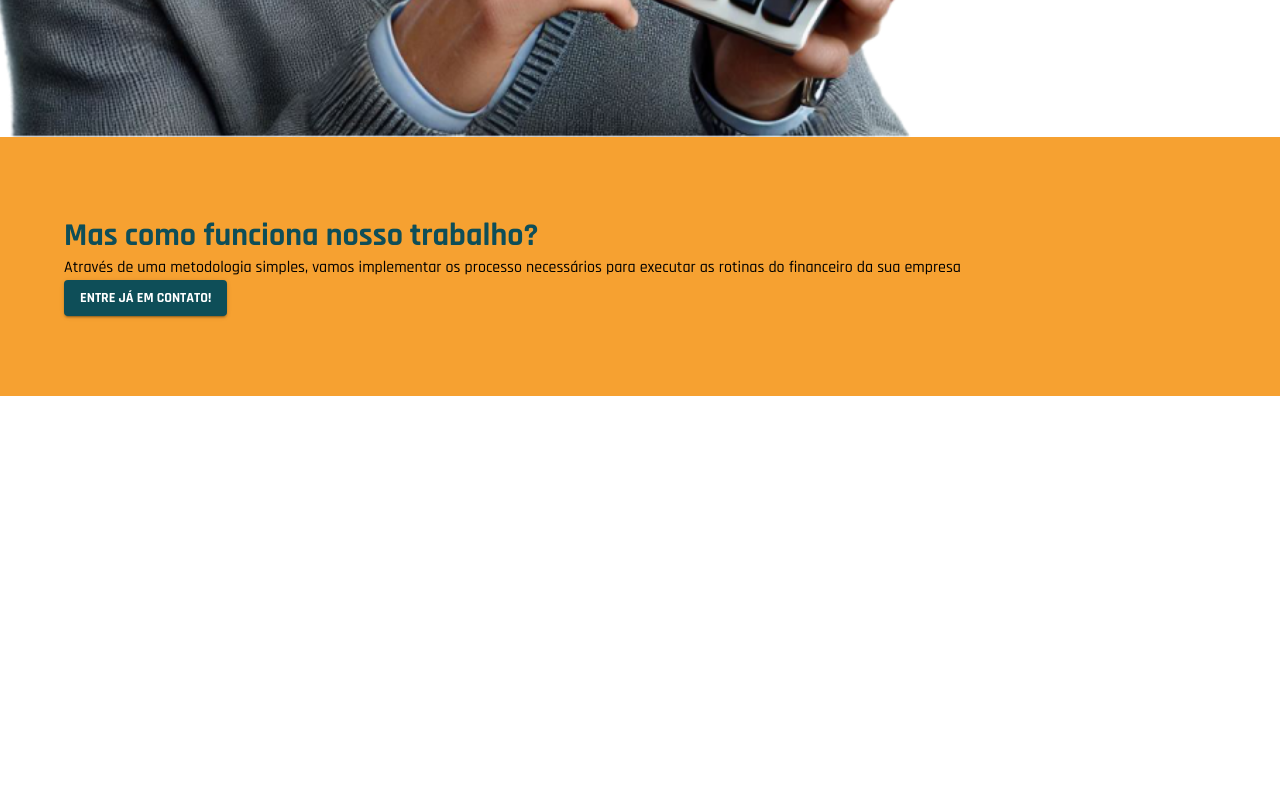
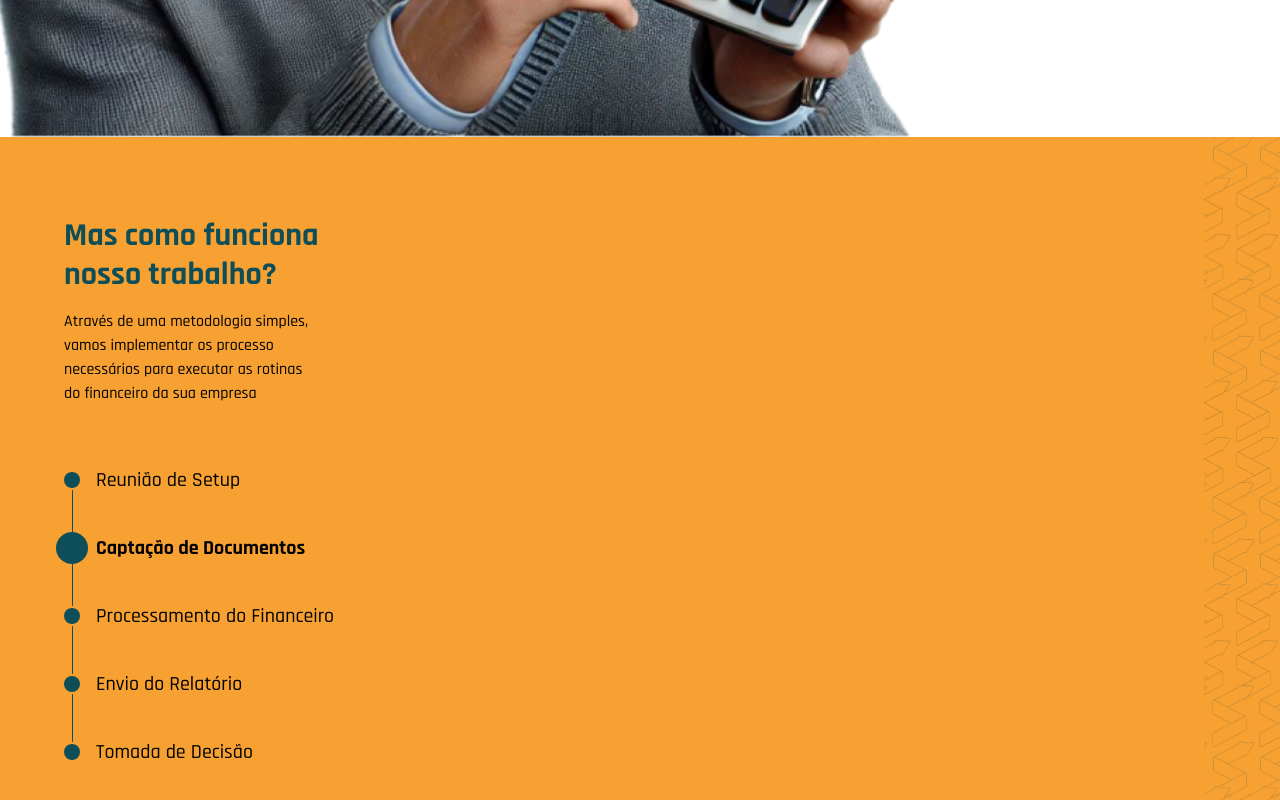
Before and after one commit to gffhammes/site-somnium, a Next.js app: page / in a window 1280 px wide. Shown: the part 1900-2700 px from the top of the page. Before the commit the page ends 2296 px from the top, so only its background shows below. Built offline with nearby package versions, Linux system fonts and the light colour scheme; what @mui/material-nextjs would draw is missing.

Commit message:
feat: add timeline

```diff
--- a/src/app/page.tsx
+++ b/src/app/page.tsx
@@ -7,7 +7,7 @@ export default function Home() {
   return (
     <div>
       <main>
-        <Stack gap={10}>
+        <Stack gap={10} sx={{ height: "500vh" }}>
           <HeroSection />
 
           <Stack>
--- a/src/components/HowItWorksSection/HowItWorksSection.tsx
+++ b/src/components/HowItWorksSection/HowItWorksSection.tsx
@@ -9,3 +9,11 @@ export const HowItWorksSection = (props: IHowItWorksSectionProps) => {
     </>
   );
 };
+
+export const timelineItems = [
+  "Reunião de Setup",
+  "Captação de Documentos",
+  "Processamento do Financeiro",
+  "Envio do Relatório",
+  "Tomada de Decisão",
+];
--- a/src/components/HowItWorksSection/HowItWorksSectionMobile.tsx
+++ b/src/components/HowItWorksSection/HowItWorksSectionMobile.tsx
@@ -1,4 +1,6 @@
-import { Box, Button, Container, Typography } from "@mui/material";
+import { Box, Button, Container, Stack, Typography } from "@mui/material";
+import { MobileTimeline } from "./MobileTimeline";
+import bgPattern from "../../../public/images/background 1.png";
 
 export interface IHowItWorksSectionMobileProps {}
 
@@ -6,18 +8,32 @@ export const HowItWorksSectionMobile = (
   props: IHowItWorksSectionMobileProps
 ) => {
   return (
-    <Box sx={{ backgroundColor: "secondary.main", py: 10 }}>
+    <Box
+      sx={{
+        backgroundColor: "secondary.main",
+        py: 10,
+        backgroundImage: `url("${bgPattern.src}")`,
+        backgroundRepeat: "no-repeat",
+        backgroundPosition: "right",
+      }}
+    >
       <Container>
-        <Typography variant="h2" color="primary">
+        <Stack gap={8} alignItems="flex-start">
+          <Stack gap={2}>
+            <Typography variant="h2" color="primary" maxWidth="15ch">
               Mas como funciona nosso trabalho?
             </Typography>
 
-        <Typography>
+            <Typography maxWidth="30ch">
               Através de uma metodologia simples, vamos implementar os processo
               necessários para executar as rotinas do financeiro da sua empresa
             </Typography>
+          </Stack>
+
+          <MobileTimeline />
 
           <Button variant="contained">Entre já em contato!</Button>
+        </Stack>
       </Container>
     </Box>
   );
--- /dev/null
+++ b/src/components/HowItWorksSection/MobileTimeline.tsx
@@ -0,0 +1,212 @@
+// "use client";
+
+// import { Box, Stack, Typography } from "@mui/material";
+// import { timelineItems } from "./HowItWorksSection";
+// import { useEffect, useRef, useState } from "react";
+
+// export interface IMobileTimelineProps {}
+
+// export const MobileTimeline = (props: IMobileTimelineProps) => {
+//   const [activeItem, setActiveItem] = useState(-1);
+//   const containerRef = useRef<HTMLDivElement | null>(null);
+//   const screenHeight = useRef(0);
+
+//   useEffect(() => {
+//     window.addEventListener("scroll", (e) => {
+//       const triggerHeight = screenHeight.current / 2;
+
+//       const containerTopDistance =
+//         containerRef.current!.getClientRects()[0].top;
+
+//       const mustTrigger = containerTopDistance <= triggerHeight;
+
+//       if (mustTrigger) {
+//         setActiveItem(0);
+//       }
+
+//       console.log(mustTrigger);
+//     });
+
+//     screenHeight.current = window.innerHeight;
+
+//     return window.removeEventListener("scroll", () => {});
+//   }, []);
+
+//   return (
+//     <Stack ref={containerRef}>
+//       {timelineItems.map((item, index) => {
+//         const isLastItem = index === timelineItems.length - 1;
+
+//         const isActiveItem = index === activeItem;
+
+//         return (
+//           <Box
+//             key={item}
+//             display="grid"
+//             gridTemplateAreas={`
+//             "dot    text"
+//             "line   nothing"
+//           `}
+//             justifyContent="start"
+//             alignItems="center"
+//             columnGap={2}
+//           >
+//             <Stack
+//               sx={{ height: "2rem", width: "2rem" }}
+//               alignItems="center"
+//               justifyContent="center"
+//             >
+//               <Box
+//                 gridArea="dot"
+//                 sx={{
+//                   height: isActiveItem ? "2rem" : "1rem",
+//                   width: isActiveItem ? "2rem" : "1rem",
+//                   borderRadius: isActiveItem ? "2rem" : "1rem",
+//                   backgroundColor: "primary.main",
+//                 }}
+//               />
+//             </Stack>
+
+//             <Typography
+//               fontSize={20}
+//               gridArea="text"
+//               lineHeight={1}
+//               fontWeight={isActiveItem ? "bold" : "500"}
+//             >
+//               {item}
+//             </Typography>
+
+//             {!isLastItem && (
+//               <Box gridArea="line">
+//                 <Box
+//                   sx={{
+//                     height: "3rem",
+//                     width: "1px",
+//                     backgroundColor: "primary.main",
+//                     mx: "auto",
+//                   }}
+//                 />
+//               </Box>
+//             )}
+//           </Box>
+//         );
+//       })}
+//     </Stack>
+//   );
+// };
+
+"use client";
+
+import React, { useEffect, useRef, useState } from "react";
+import { Box, Stack, Typography } from "@mui/material";
+import { timelineItems } from "./HowItWorksSection";
+
+export const MobileTimeline = () => {
+  const [activeIndex, setActiveIndex] = useState(-1);
+  const containerRef = useRef(null);
+  const observerRef = useRef<any>(null); // Referência para o Intersection Observer
+
+  const handleScroll = () => {
+    const items = document.querySelectorAll(".timeline-item");
+    const windowHeight = window.innerHeight;
+
+    items.forEach((item, index) => {
+      const rect = item.getBoundingClientRect();
+      const offset = (windowHeight / 3) * 2;
+
+      if (rect.top < offset && rect.bottom > offset) {
+        setActiveIndex(index);
+      }
+    });
+  };
+
+  useEffect(() => {
+    const observeVisibility = (entries: any) => {
+      const [entry] = entries;
+
+      if (entry.isIntersecting) {
+        window.addEventListener("scroll", handleScroll);
+      } else {
+        window.removeEventListener("scroll", handleScroll);
+      }
+    };
+
+    observerRef.current = new IntersectionObserver(observeVisibility, {
+      root: null, // Usa a viewport como referência
+      threshold: 0.1, // Dispara quando 10% do container estiver visível
+    });
+
+    if (containerRef.current) {
+      observerRef.current.observe(containerRef.current);
+    }
+
+    return () => {
+      window.removeEventListener("scroll", handleScroll);
+      if (observerRef.current) {
+        observerRef.current.disconnect();
+      }
+    };
+  }, []);
+
+  return (
+    <Stack ref={containerRef}>
+      {timelineItems.map((item, index) => {
+        const isLastItem = index === timelineItems.length - 1;
+
+        const isActiveItem = index === activeIndex;
+
+        return (
+          <Box
+            key={index}
+            className="timeline-item"
+            display="grid"
+            gridTemplateAreas={`
+            "dot    text"
+            "line   nothing"
+          `}
+            justifyContent="start"
+            alignItems="center"
+            columnGap={2}
+          >
+            <Box
+              gridArea="dot"
+              sx={{
+                height: "1rem",
+                width: "1rem",
+                borderRadius: "1rem",
+                backgroundColor: "primary.main",
+                transform: isActiveItem ? "scale(2)" : "none",
+                transition: ".3s ease all",
+              }}
+            />
+
+            <Typography
+              fontSize={20}
+              gridArea="text"
+              lineHeight={1}
+              fontWeight={isActiveItem ? "bold" : "500"}
+              sx={{
+                transition: ".3s ease all",
+              }}
+            >
+              {item}
+            </Typography>
+
+            {!isLastItem && (
+              <Box gridArea="line">
+                <Box
+                  sx={{
+                    height: "3rem",
+                    width: "1px",
+                    backgroundColor: "primary.main",
+                    mx: "auto",
+                  }}
+                />
+              </Box>
+            )}
+          </Box>
+        );
+      })}
+    </Stack>
+  );
+};
```
Also changed, not shown: public/images/background 1.png (added). Lines whose indentation alone changed are shown as unchanged.
